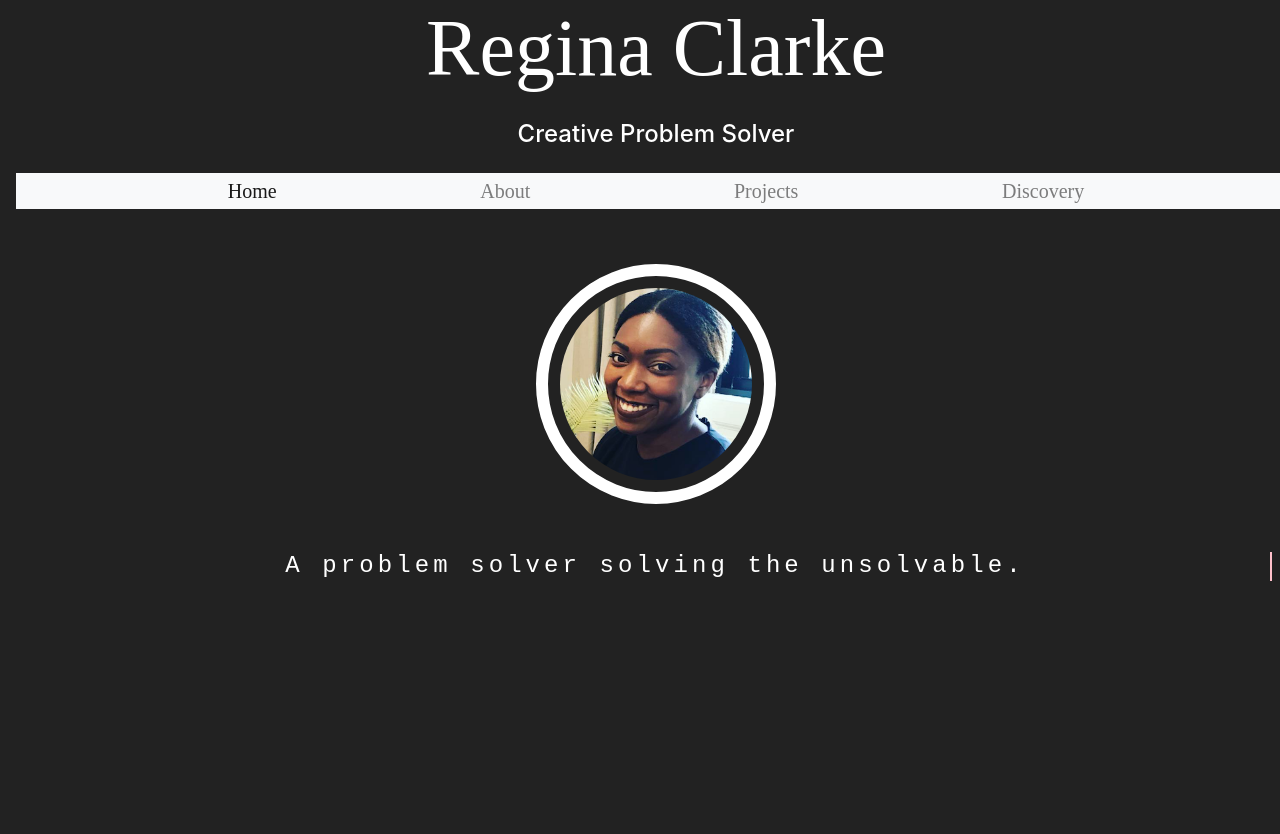
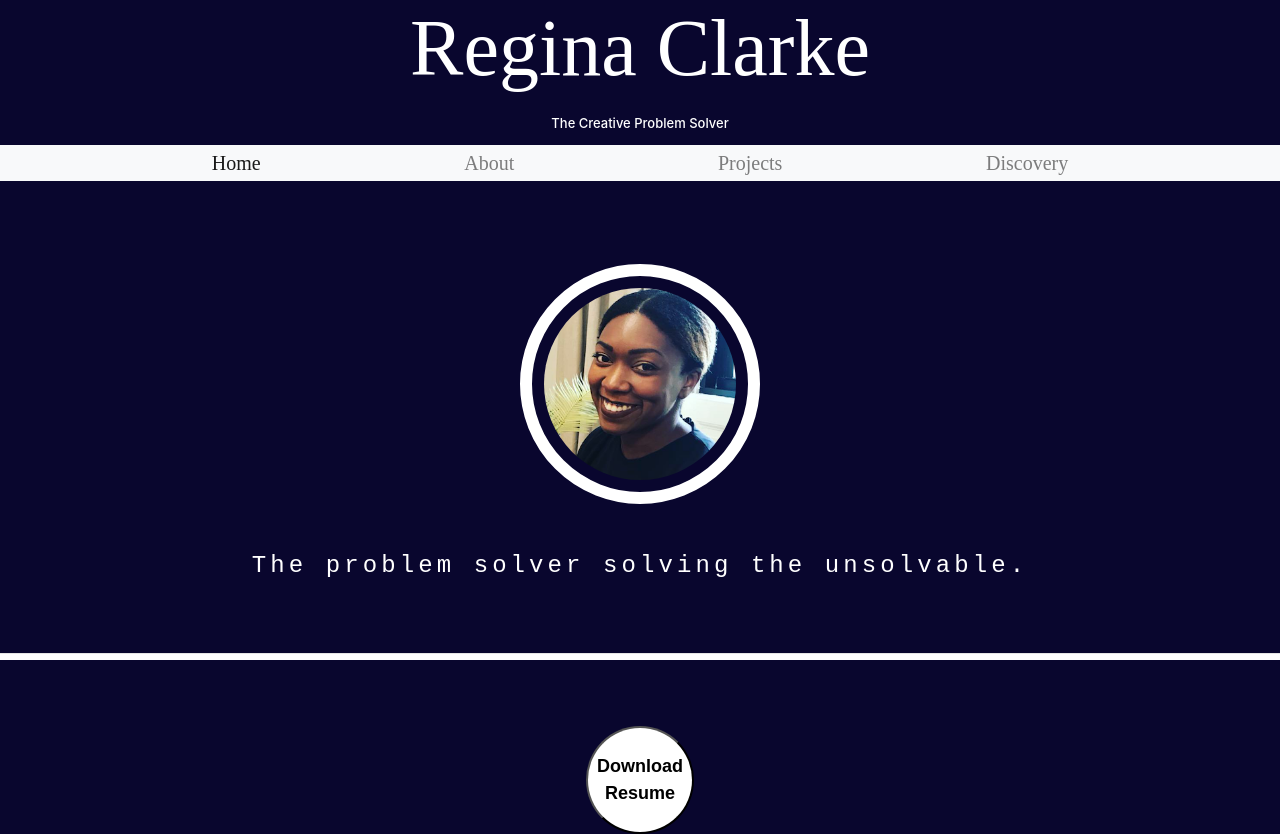
Before and after one commit to ReginaClarke/Personal-Website, a React (Create React App) app: page / in a window 1280 px wide. Shown: the top 834 px of the page. Built offline with nearby package versions, Linux system fonts and the light colour scheme; no server answers.

Commit message:
adjusted some css and added resume button to home page

```diff
--- a/src/App.css
+++ b/src/App.css
@@ -4,15 +4,15 @@ body {
   align-items: center;
   justify-content: center;
   text-align: center;
-  margin: auto 1em;
+  margin: auto;
   width: 100%;
   height: 100%;
-  animation: pulse 15s;
+  animation: pulse 25s;
 }
 
 @keyframes pulse {
   0% {
-    background-color: #4f4f4f;
+    background-color: #0d0941;
   }
   100% {
     background-color: #000000;
@@ -53,6 +53,7 @@ h4 {
   justify-content: center;
   align-items: center;
   margin: 1em;
+  font-size: small;
 }
 
 header {
@@ -176,31 +177,10 @@ button:hover {
   font-size: 1em;
   letter-spacing: 0.17em;
   margin: 2em 1em;
-  overflow: hidden;
+  /* overflow: hidden;
   white-space: nowrap;
   border-right: 0.1em solid pink;
-  /* animation: typing 4s steps(30, end);*/
-  animation: blinking-cursor 0.75s step-end infinite;
-}
-
-/*
-@keyframes typing {
-  from {
-    width: 0;
-  }
-  to {
-    width: 100%;
-  }
-}*/
-
-@keyframes blinking-cursor {
-  from,
-  to {
-    border-color: transparent;
-  }
-  50% {
-    border-color: pink;
-  }
+  animation: typing 4s steps(30, end); */
 }
 
 /* ----------------------------------- */
@@ -347,8 +327,8 @@ button:hover {
 @media (max-width: 385px) {
   .headshot {
     margin: 9em auto 0em auto;
-    height: 5em;
-    width: 5em;
+    height: 7em;
+    width: 7em;
   }
 }
 
@@ -502,7 +482,7 @@ video {
 /*----------------RESUME PAGE -------------------*/
 
 hr {
-  margin-top: 2em;
+  margin-top: 3em;
   margin-bottom: 2em;
   background-color: white;
   height: 0.25em;
@@ -514,8 +494,8 @@ hr {
 .resumebutton {
   margin: 1em auto 0em;
   padding: 0.5em;
-  height: 7em;
-  width: 7em;
+  height: 6em;
+  width: 6em;
 }
 
 /* iframe {
@@ -531,7 +511,7 @@ hr {
   }
 
   .resumebutton {
-    margin: 8em auto 0em;
+    margin: 5em auto 0em;
   }
 
   iframe {
--- a/src/components/Header.js
+++ b/src/components/Header.js
@@ -11,7 +11,7 @@ function Header() {
       <h1 className="headerbackhome" onClick={gohome}>
         Regina Clarke
       </h1>
-      <h4>Creative Problem Solver</h4>
+      <h4>The Creative Problem Solver</h4>
 
       <nav className="navbar navbar-expand-sm bg-light navbar-light">
         <button
@@ -53,15 +53,6 @@ function Header() {
                 Projects
               </NavLink>
             </li>
-            {/* <li className="nav-item">
-              <NavLink
-                to={"/resume"}
-                className="nav-link navLinks"
-                activeClassName={"active"}
-              >
-                Resume
-              </NavLink>
-            </li> */}
             <li className="nav-item">
               <NavLink
                 to={"/discovery"}
@@ -71,48 +62,11 @@ function Header() {
                 Discovery
               </NavLink>
             </li>
-            {/* <li className="nav-item">
-              <NavLink to={"/contact"} className="nav-link navLinks" href="#" activeClassName={"active"}>
-                Contact Me
-              </NavLink>
-            </li> */}
           </ul>
         </div>
       </nav>
 
-      {/* <nav>
-        <NavLink exact to={"/"} className="navLinks" activeClassName={"active"}>
-          Home
-        </NavLink>
 
-        <NavLink to={"/about"} className="navLinks" activeClassName={"active"}>
-          About
-        </NavLink>
-
-        <NavLink
-          to={"/projects"}
-          className="navLinks"
-          activeClassName={"active"}
-        >
-          Projects
-        </NavLink>
-
-        <NavLink to={"/resume"} className="navLinks" activeClassName={"active"}>
-          Resume
-        </NavLink>
-
-        <NavLink
-          to={"/discovery"}
-          className="navLinks"
-          activeClassName={"active"}
-        >
-          Discovery
-        </NavLink>
-
-        <NavLink to={"/contact"} activeClassName={"active"}>
-          Contact Me
-          </NavLink>
-      </nav> */}
     </header>
   );
 }
--- a/src/components/Home.js
+++ b/src/components/Home.js
@@ -1,12 +1,11 @@
 import React from "react";
 // import Initials from "../assets/images/Initials.jpg";
 import Headshot from "../assets/images/Headshot.png";
-
+import Resume from "../components/Resume";
 
 // const aboutme = function () {
 //   window.open("/about", "_blank");
 // };
-
 
 function Home() {
   return (
@@ -14,12 +13,9 @@ function Home() {
       <img className="headshot" src={Headshot} alt="headshot" />
 
       {/* <img className="logo" src={Initials} alt="logo" /> */}
-      <h3 className="typewriter">
-        A problem solver solving the unsolvable.
-      </h3>
-      {/* <button className="gettoknowme" onClick={aboutme}>
-        Get to Know Me
-      </button> */}
+      <h3 className="typewriter">The problem solver solving the unsolvable.</h3>
+      <hr />
+      <Resume />
     </div>
   );
 }
```
Also changed, not shown: src/components/About.js (+0 -7 lines).
